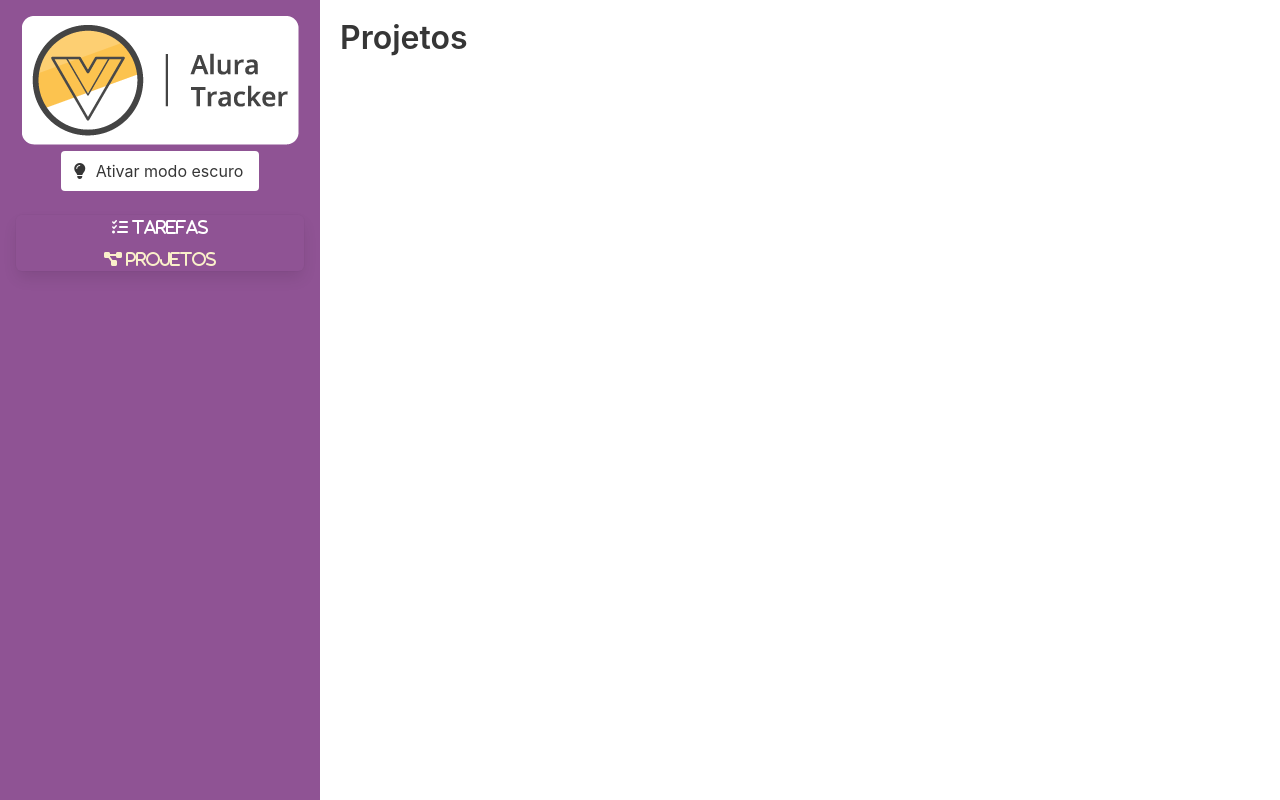
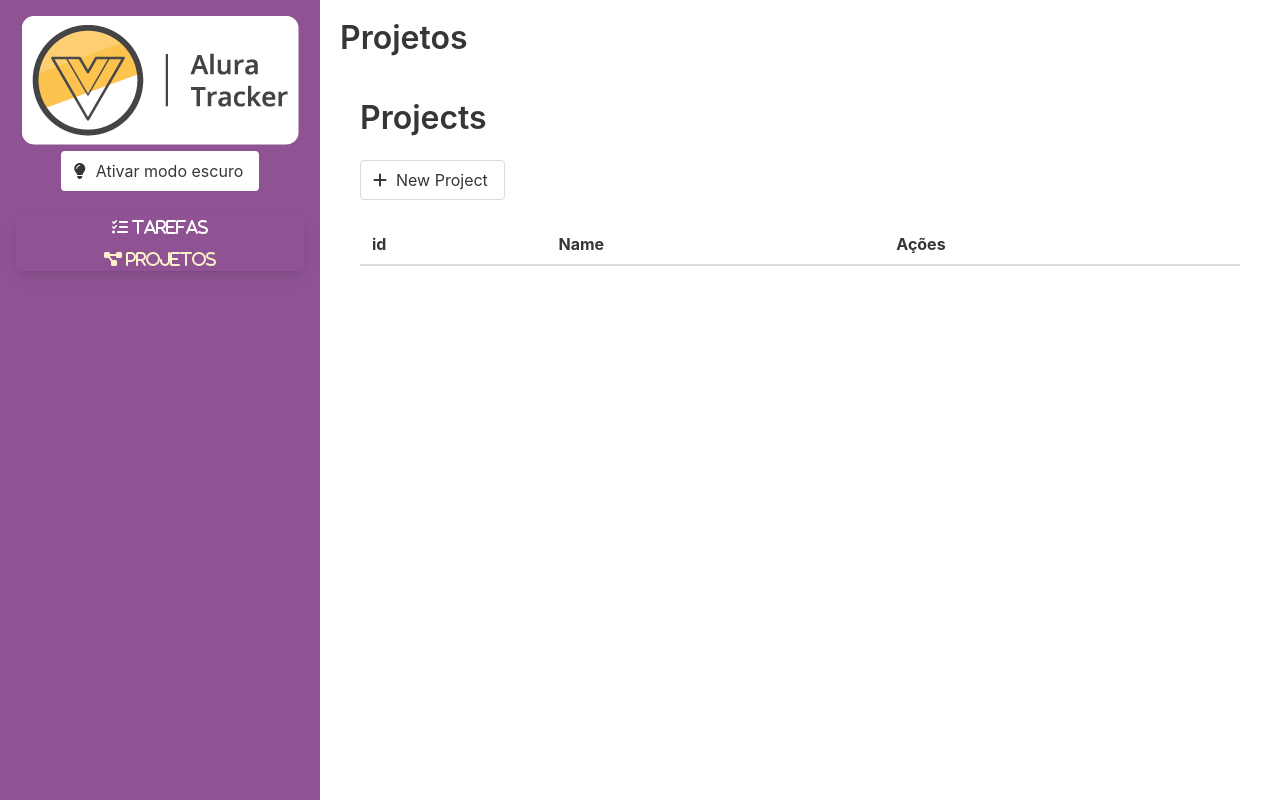
Before and after one commit to ray-sales-labs/alura-tracker, a Vue app: page /#/projects in a window 1280 px wide. Built offline with nearby package versions, Linux system fonts and the light colour scheme.

Commit message:
[FEAT] create new routes and project list component

```diff
--- a/src/router/index.ts
+++ b/src/router/index.ts
@@ -2,6 +2,8 @@ import { createRouter, createWebHashHistory, RouteRecordRaw } from "vue-router"
 import TasksView from '../views/TasksView.vue'
 import ProjectsView from '../views/ProjectsView.vue'
 import ProjectsForm from '../views/projects/ProjectsForm.vue'
+import ProjectsList from '../views/projects/ProjectsList.vue'
+
 const routes: RouteRecordRaw[] = [
   {
     path: '/',
@@ -10,19 +12,24 @@ const routes: RouteRecordRaw[] = [
   },
   {
     path: '/projects',
-    name: 'Projects',
-    component: ProjectsView
+    component: ProjectsView,
+    children: [
+      {
+        path: '',
+        component: ProjectsList,
       },
       {
-    path: '/projects/new',
+        path: 'new',
         name: 'New Project',
         component: ProjectsForm
       },
       {
-    path: '/projects/:id',
+        path: ':id',
         name: 'Edit Project',
         component: ProjectsForm,
         props: true
+      }
+    ]
   }
 ]
 const router = createRouter({
--- /dev/null
+++ b/src/views/projects/ProjectsList.vue
@@ -0,0 +1,76 @@
+<template>
+  <section class="projects">
+    <h1 class="title">Projects</h1>
+    <router-link to="/projects/new" class="button mb-5">
+      <span class="icon is-small">
+        <i class="fas fa-plus">
+
+        </i>
+      </span>
+      <span>New Project</span>
+    </router-link>
+    <table class="table is-full-width">
+      <thead>
+        <tr>
+          <th>
+            id
+          </th>
+          <th>
+            Name
+          </th>
+          <th>Ações</th>
+        </tr>
+      </thead>
+      <tbody>
+        <tr v-for="project in projects" :key="project.id">
+          <td>
+            {{ project.id }}
+          </td>
+          <td>
+            {{ project.name }}
+          </td>
+          <td>
+            <router-link :to="`/projects/${project.id}`" class="button">
+              <span class="icon is-small">
+                <i class="fas fa-pencil-alt">
+
+                </i>
+              </span>
+            </router-link>
+            <button class="button ml-2 is-danger" @click="deleteItem(project.id)">
+              <span class="icon is-small">
+                <i class="fas fa-trash"></i>
+              </span>
+            </button>
+          </td>
+        </tr>
+      </tbody>
+    </table>
+  </section>
+</template>
+<script lang="ts">
+  import { computed, defineComponent } from 'vue'
+  import {useStore} from '@/store'
+  import { DELETE_PROJECT } from '@/store/mutations_type'
+
+  export default defineComponent({
+    name: 'ProjectsList',
+    methods: {
+      deleteItem(id: string) {
+        this.store.commit(DELETE_PROJECT, id)
+      }
+    },
+    setup() {
+      const store = useStore()
+      return {
+        store,
+        projects: computed(() => store.state.projects)
+      }
+    }
+  })
+</script>
+<style scoped>
+  .projects {
+    padding: 1.25rem;
+  }
+</style>
```
Lines whose indentation alone changed are shown as unchanged.
